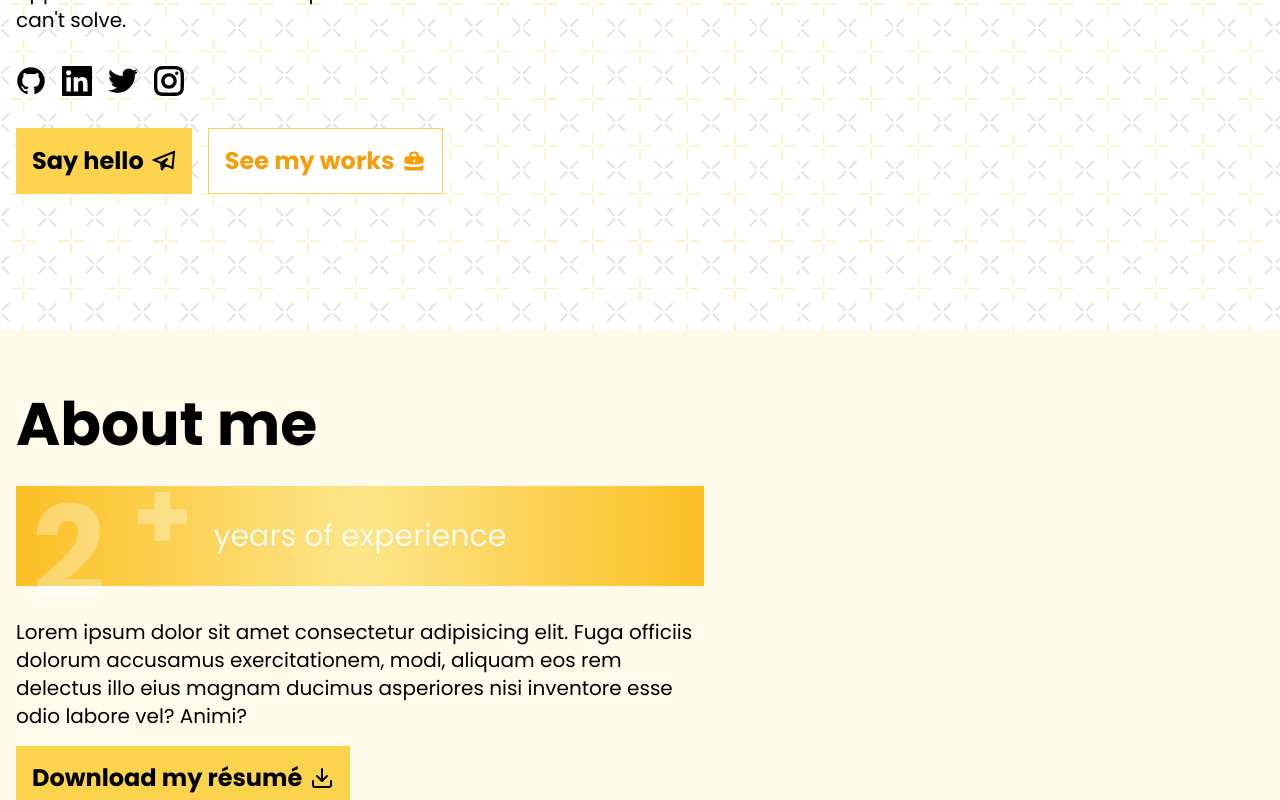
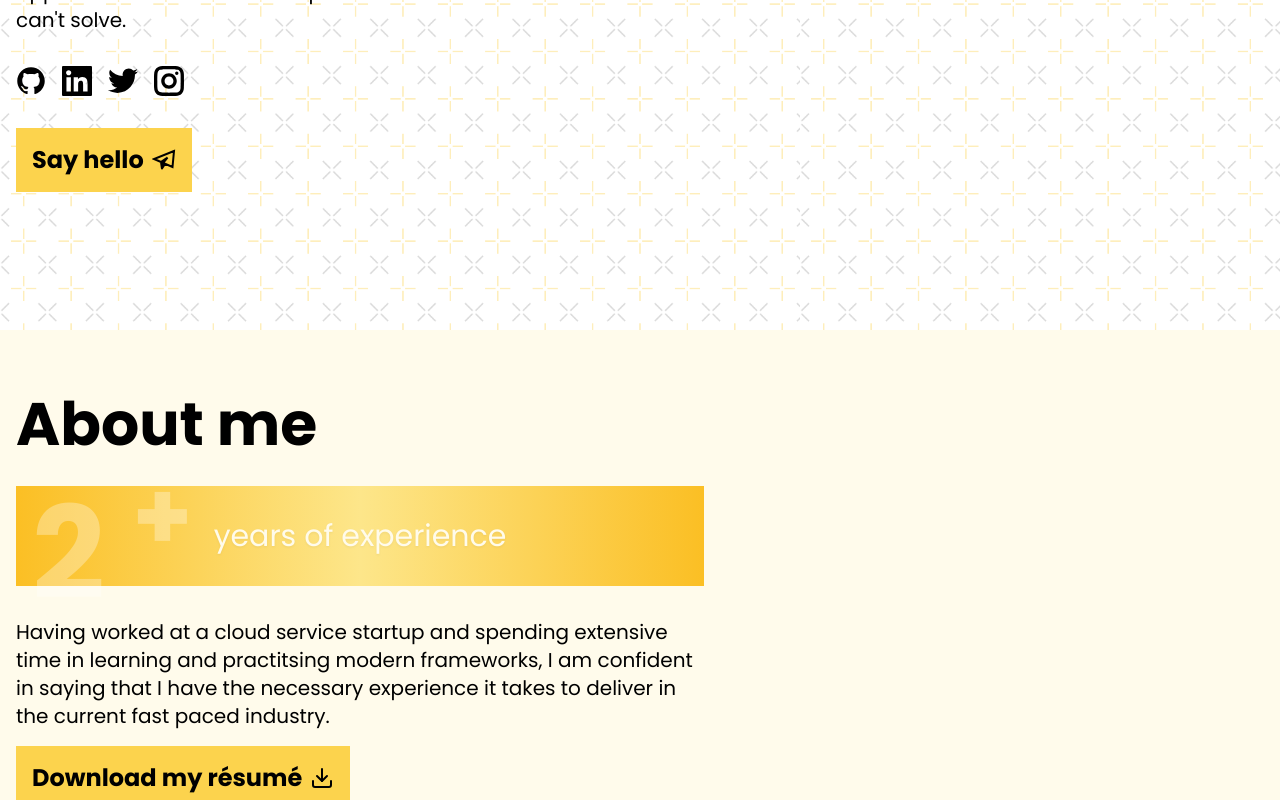
Before and after one commit to atharvamalji/atharvamalji.com, a Next.js app: page / in a window 1280 px wide. Shown: the part 540-1340 px from the top of the page. Built offline with nearby package versions, Linux system fonts and the light colour scheme.

Commit message:
updated site

```diff
--- a/next.config.js
+++ b/next.config.js
@@ -6,8 +6,8 @@ const basePath = `/${repo}`
 
 const nextConfig = {
   reactStrictMode: true,
-  assetPrefix: assetPrefix,
-  basePath: basePath,
+  // assetPrefix: assetPrefix,
+  // basePath: basePath,
 }
 
 module.exports = nextConfig
--- a/pages/_app.tsx
+++ b/pages/_app.tsx
@@ -13,10 +13,8 @@ const fontPoppins = Poppins({
 
 export default function App({ Component, pageProps }: AppProps) {
   return (
-    <AnimatePresence mode="wait" initial={false}>
-      <main className={fontPoppins.className}>
-        <Component {...pageProps} />
-      </main>
-    </AnimatePresence>
+    <main className={fontPoppins.className}>
+      <Component {...pageProps} />
+    </main>
   );
 }
--- a/sections/AboutMe.tsx
+++ b/sections/AboutMe.tsx
@@ -22,10 +22,10 @@ const AboutMe = () => {
             </div>
             <div className="z-10">
               <p className="md:text-xl max-w-[43rem]">
-                Lorem ipsum dolor sit amet consectetur adipisicing elit. Fuga
-                officiis dolorum accusamus exercitationem, modi, aliquam eos rem
-                delectus illo eius magnam ducimus asperiores nisi inventore esse
-                odio labore vel? Animi?
+                Having worked at a cloud service startup and spending extensive
+                time in learning and practitsing modern frameworks, I am
+                confident in saying that I have the necessary experience it
+                takes to deliver in the current fast paced industry.
               </p>
             </div>
             {/* <div className="space-y-2">
@@ -68,12 +68,18 @@ const AboutMe = () => {
             </div> */}
           </div>
           <div className="flex space-x-4 md:text-2xl">
+            <Link
+              href={
+                "https://media.licdn.com/dms/document/media/C4D1FAQFpXC4WVHvciQ/feedshare-document-pdf-analyzed/0/1677350128615?e=1686182400&v=beta&t=w91T5t48B90FOSutsXfCS8l1s1LM-JwMzaxsU0HpJ1g"
+              }
+            >
               <button className="space-x-2 flex items-center bg-amber-300 font-[700] p-4">
                 <p>Download my résumé</p>
                 <span>
                   <FiDownload />
                 </span>
               </button>
+            </Link>
           </div>
         </div>
       </div>
--- a/sections/Hero.tsx
+++ b/sections/Hero.tsx
@@ -12,6 +12,10 @@ import {
 import { HiBriefcase } from "react-icons/hi";
 
 import { motion } from "framer-motion";
+
+const sendMail = () => {
+  window.location.href = "mailto:atharva.malji.2001@gmail.com";
+};
 
 const Hero = () => {
   return (
@@ -97,13 +101,18 @@ const Hero = () => {
               </ul>
             </div>
             <div className="flex space-x-4 md:text-2xl">
-              <button className="space-x-2 flex items-center bg-amber-300 font-[700] p-4">
+              <button
+                className="space-x-2 flex items-center bg-amber-300 font-[700] p-4"
+                onClick={() => {
+                  sendMail();
+                }}
+              >
                 <p>Say hello</p>
                 <span>
                   <GrSend />
                 </span>
               </button>
-              <button className="space-x-2 flex items-center text-amber-500 bg-white border border-amber-300 font-[700] p-4">
+              <button className="space-x-2 flex items-center text-amber-500 bg-white border border-amber-300 font-[700] p-4 hidden">
                 <p>See my works</p>
                 <span>
                   <HiBriefcase />
--- a/sections/LetsWorkTogether.tsx
+++ b/sections/LetsWorkTogether.tsx
@@ -13,6 +13,10 @@ const transitionRocket = {
   },
 };
 
+const sendMail = () => {
+  window.location.href = "mailto:atharva.malji.2001@gmail.com";
+};
+
 const LetsWorkTogether = () => {
   return (
     <section className="flex justify-center py-24 p-4 bg-amber-50">
@@ -21,21 +25,6 @@ const LetsWorkTogether = () => {
           <div>
             <p className="text-5xl md:text-6xl font-[700]">
               <span>Let&apos;s work together </span>
-              {/* <motion.span
-                transition={transitionRocket}
-                animate={{ y: [100, -100] }}
-              >
-                <span>
-                  <Image
-                    src={"/icons/rocket.png"}
-                    width={64}
-                    height={64}
-                    alt={"rocket"}
-                    className={"inline w-16"}
-                  />
-                </span>
-                <div className="h-20 w-20 bg-black"></div>
-              </motion.span> */}
               <motion.div
                 animate={{ y: ["0%", "5%", "0%", "-7%", "0%"] }}
                 transition={transitionRocket}
@@ -65,7 +54,12 @@ const LetsWorkTogether = () => {
               </p>
             </div>
             <div>
-              <button className="space-x-2 flex items-center bg-amber-300 font-[700] p-4 md:text-2xl">
+              <button
+                className="space-x-2 flex items-center bg-amber-300 font-[700] p-4 md:text-2xl"
+                onClick={() => {
+                  sendMail();
+                }}
+              >
                 <p>Get in touch</p>
                 <span>
                   <GrSend />
```
Lines whose indentation alone changed are shown as unchanged.
